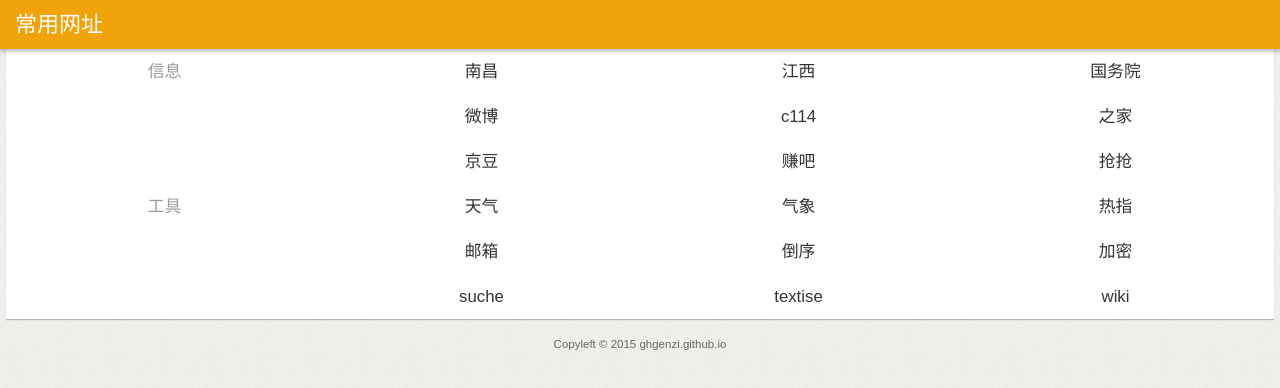
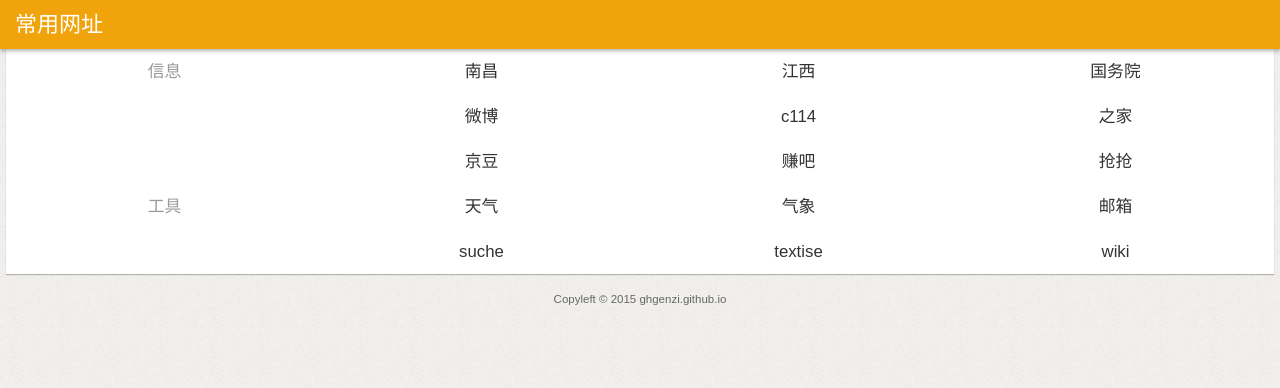
Before and after one commit to lovellscout/lovellscout.github.io, a plain HTML site: page index.html in a window 1280 px wide. Drawn offline with Linux system fonts and the light colour scheme.

Commit message:
Update index.html

```diff
--- a/index.html
+++ b/index.html
@@ -59,16 +59,7 @@
       <li class="url sort"><a href="javascript:void(0);" class="btn"><b>工具</b></a></li>
       <li class="url"><a href="https://www.foreca.com/101800163/Nanchang-Jiangxi,%20China/detailed-forecast" class="btn"><b>天气</b></a></li>
       <li class="url"><a href="http://m.nmc.cn/publish/forecast/AJX/nanchang.html" class="btn"><b>气象</b></a></li>
-      <li class="url"><a href="https://www.wpc.ncep.noaa.gov/html/heatindex.shtml" class="btn"><b>热指</b></a></li>
-     </ul>
-    </div>
-
-    <div class="nav-urls">
-     <ul class="urls">
-      <li class="url sort"><a href="javascript:void(0);" class="btn"><b>　　</b></a></li>
       <li class="url"><a href="https://mail.qq.com" class="btn"><b>邮箱</b></a></li>
-      <li class="url"><a href="https://mothereff.in/reverse-string/" class="btn"><b>倒序</b></a></li>
-      <li class="url"><a href="https://mothereff.in/base64/" class="btn"><b>加密</b></a></li>
      </ul>
     </div>
 
```
